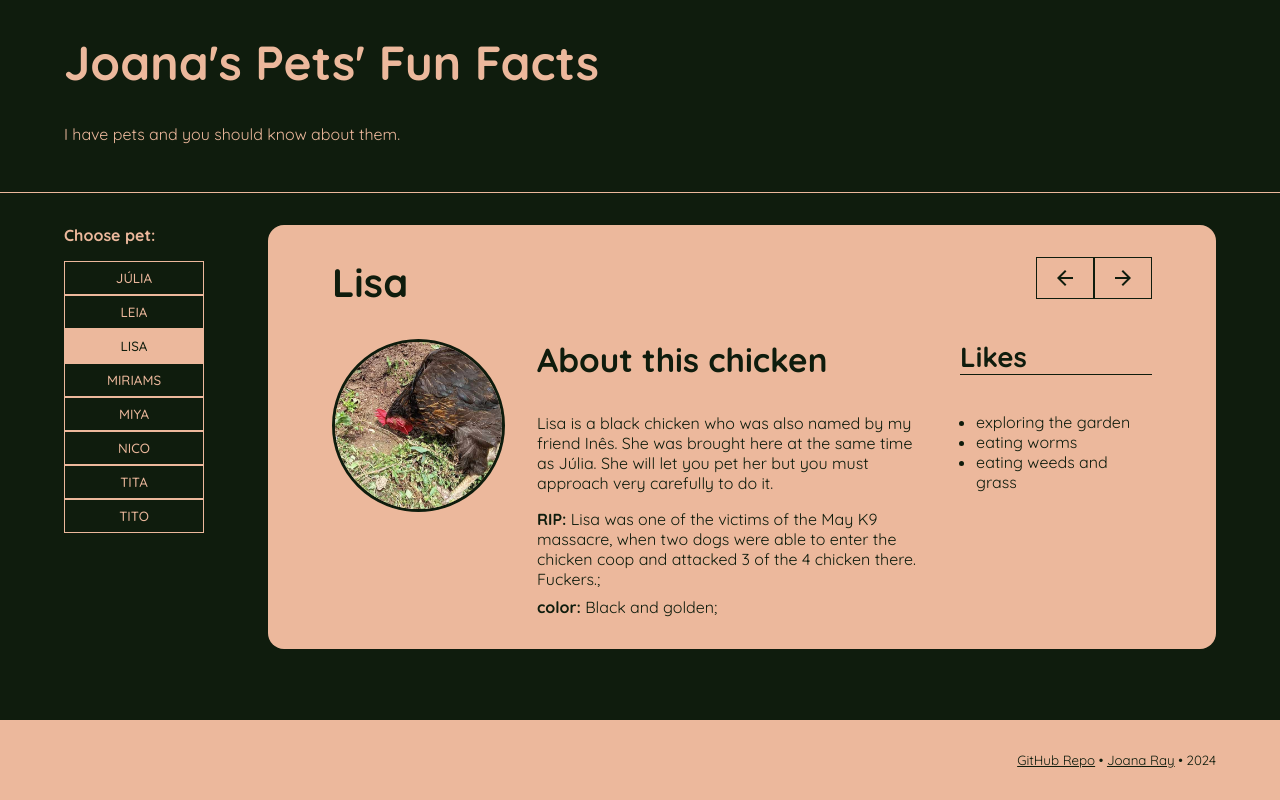
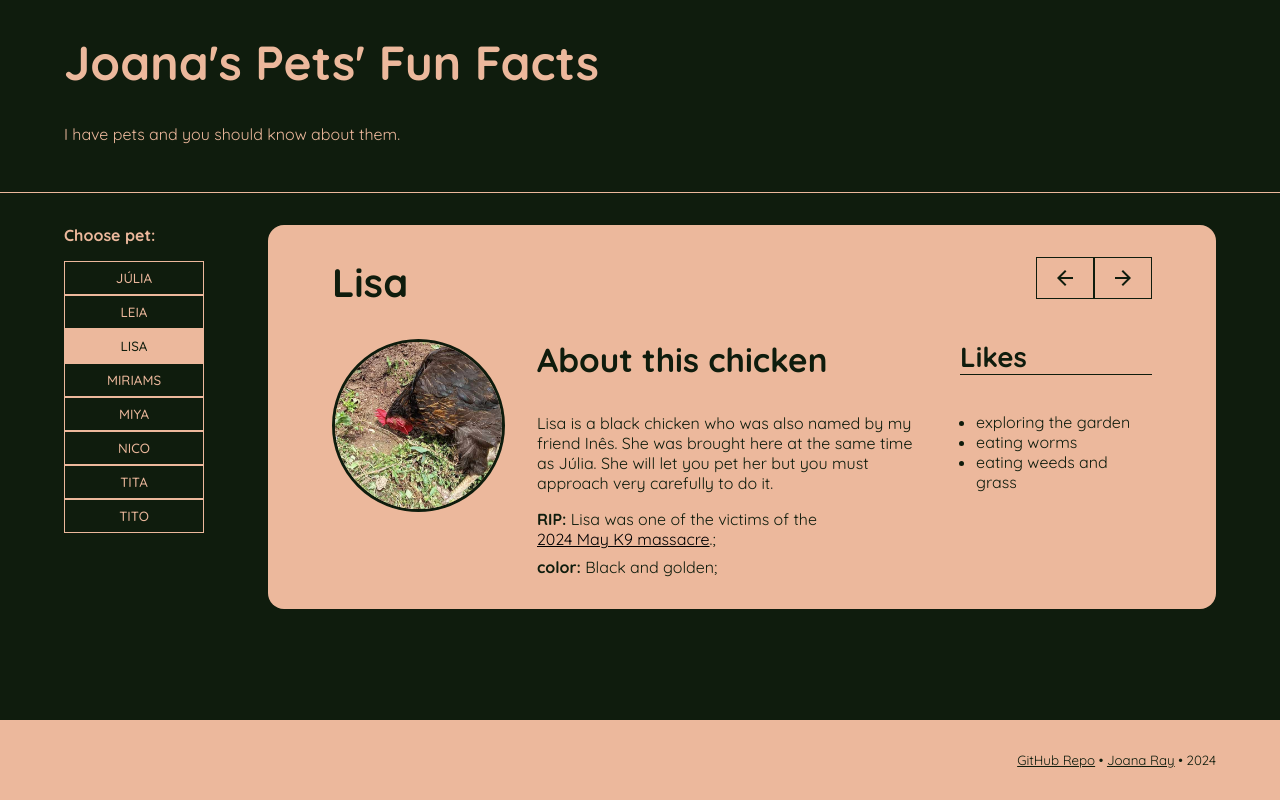
Before and after one commit to joanaray/joanas-pets-fun-facts, a React (Create React App) app: page / in a window 1280 px wide. Both pictures are taken after a click on the button "LISA". Built offline with nearby package versions, Linux system fonts and the light colour scheme.

Commit message:
Dialog Component
Created the dialog component to have a modal with extra info.

```diff
--- a/src/App.js
+++ b/src/App.js
@@ -2,6 +2,7 @@ import { useState } from "react";
 
 import PetCard from "./components/pet-card";
 import Nav from "./components/nav";
+import Dialog from "./components/Dialog";
 
 /**
  * Creating Pet objects and adding them to a list.
@@ -113,7 +114,8 @@ Tita.petBio =
 Tita.petColor = "White, beige and black striped tail and face";
 Tita.petPic = ["tita-01.jpg", "tita-02.jpg"];
 Tita.petType = "cat";
-Tita.petRip = "She got sick in 2022 and didn't make it. She was a really sweet pet."
+Tita.petRip =
+  "She got sick in 2022 and didn't make it. She was a really sweet pet.";
 Tita.addToPets();
 
 const Miriams = Object.create(Pet);
@@ -129,6 +131,7 @@ Miriams.petColor = "Grey";
 Miriams.petPic = ["miriams-01.jpg", "miriams-02.jpg"];
 Miriams.petType = "chicken";
 Miriams.petQuantity = 2;
+Miriams.petRip = ["The Miriams were also victims of the ", <Dialog />, " and only one of them survived."]
 Miriams.addToPets();
 
 const Julia = Object.create(Pet);
@@ -159,7 +162,7 @@ Lisa.petBio =
 Lisa.petColor = "Black and golden";
 Lisa.petPic = ["lisa-01.jpg", "lisa-02.jpg"];
 Lisa.petType = "chicken";
-Lisa.petRip = "Lisa was one of the victims of the May K9 massacre, when two dogs were able to enter the chicken coop and attacked 3 of the 4 chicken there. Fuckers."
+Lisa.petRip = ["Lisa was one of the victims of the ", <Dialog />, '.'];
 Lisa.addToPets();
 
 export default function App() {
--- /dev/null
+++ b/src/components/Dialog.js
@@ -0,0 +1,25 @@
+import { useState } from "react";
+import { createPortal } from "react-dom";
+
+export default function Dialog() {
+  const [showModal, setModal] = useState(false);
+
+  return (
+    <>
+      <button type="button" className="btn-link" onClick={() => setModal(true)}>2024 May K9 massacre</button>
+      {showModal &&
+        createPortal(
+          <dialog open>
+            <div>
+              <h4>2024 May K9 massacre</h4>
+              <p>
+              The 2024 May K9 massacre occurred when two motherfucking stray dogs managed to get into the chicken coop one night and attacked 3 of the 4 chickens inside.
+              </p>
+              <button onClick={() => setModal(false)}>close</button>
+            </div>
+          </dialog>,
+          document.body
+        )}
+    </>
+  );
+}
--- a/src/styles.css
+++ b/src/styles.css
@@ -60,7 +60,8 @@ footer {
 :where(h1, h2, h3, h4, h5, h6, p):only-child {
   margin: 0;
 }
-:where(h1, h2, h3, h4, h5, h6, p):first-child {
+:where(h1, h2, h3, h4, h5, h6, p):first-child,
+:where(h1, h2, h3, h4, h5, h6) + p {
   margin-top: 0;
 }
 
@@ -141,6 +142,24 @@ button:hover {
   border-color: var(--color-main--darker);
 }
 
+.btn-link {
+  width: auto;
+  padding: 0;
+  border:none;
+  display: inline;
+  color: initial;
+  font-weight: initial;
+  font-size: initial;
+  text-decoration: underline;
+  text-transform: initial;
+  background:none;
+}
+.btn-link:hover {
+  color: initial;
+  text-decoration: none;
+  background:none;
+}
+
 /** -- COMPONENTS -- **/
 .pet-list {
   width: 100%;
@@ -191,6 +210,15 @@ button:hover {
 .pet-card h4 {
   border-bottom: 1px solid var(--color-alt);
 }
+
+.pet-card a {
+  color: var(--color-alt);
+  text-decoration:underline;
+  cursor: pointer;
+}
+.pet-card a:hover {
+  text-decoration:none;
+}
 .pet-card .pet-props {
   margin: 0;
   padding: 0;
@@ -221,6 +249,33 @@ nav button {
 nav button:hover {
   border-color: var(--color-alt);
   background-color: var(--color-alt);
+}
+
+/* - MODAL - */
+dialog[open] {
+  position: fixed;
+  top: 0;
+  left: 0;
+  width: 100%;
+  height: 100%;
+  display: flex;
+  flex-direction: column;
+  align-items: center;
+  justify-content: center;
+  background: none;
+  border: 0;
+  background: hsla(0, 0%, 0%, 0.5);
+}
+dialog div {
+  width: 50%;
+  min-width: 300px;
+  display: flex;
+  flex-direction: column;
+  align-items: center;
+  justify-content: center;
+  background-color: var(--color-main);
+  padding: 2rem;
+  border:4px solid var(--color-alt);
 }
 
 /** -- MEDIA QUERIES -- **/
```
